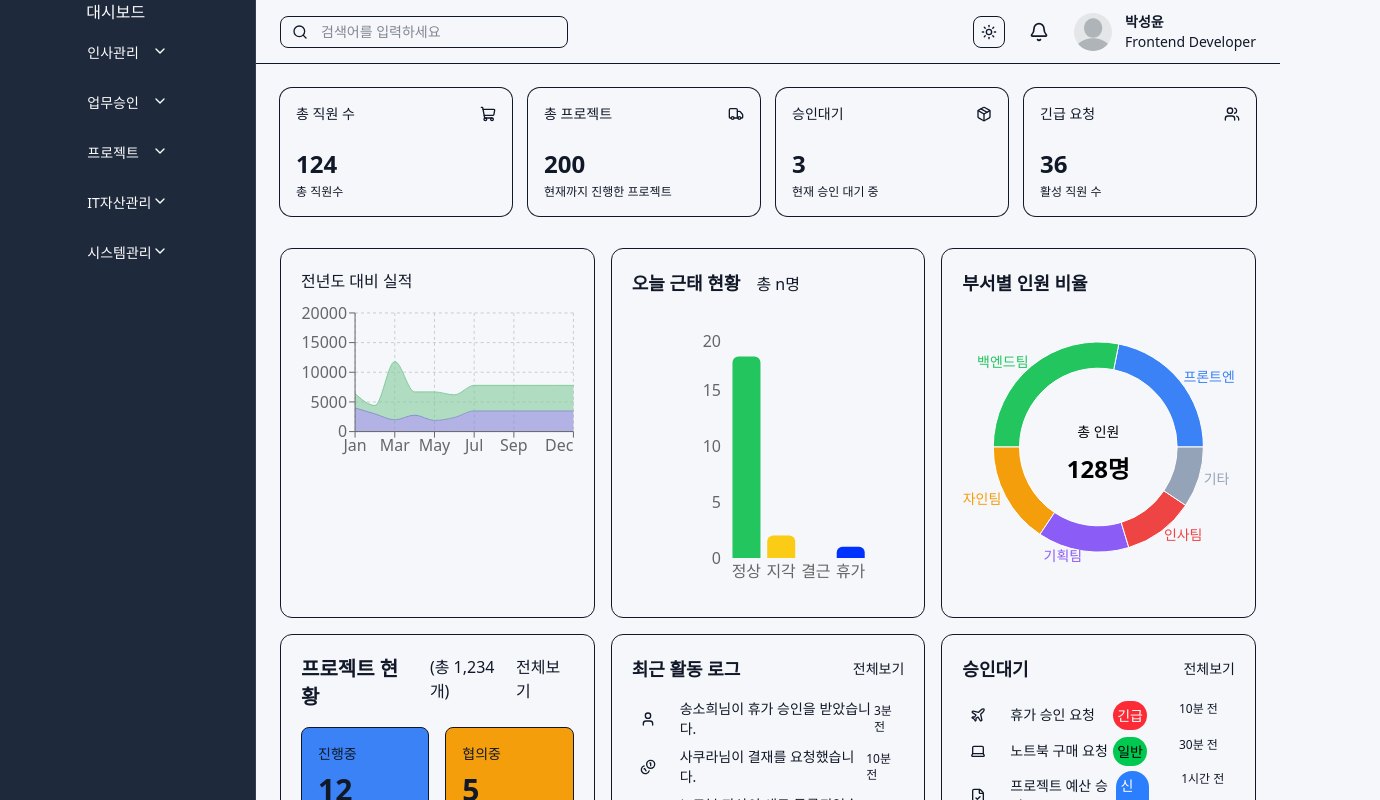
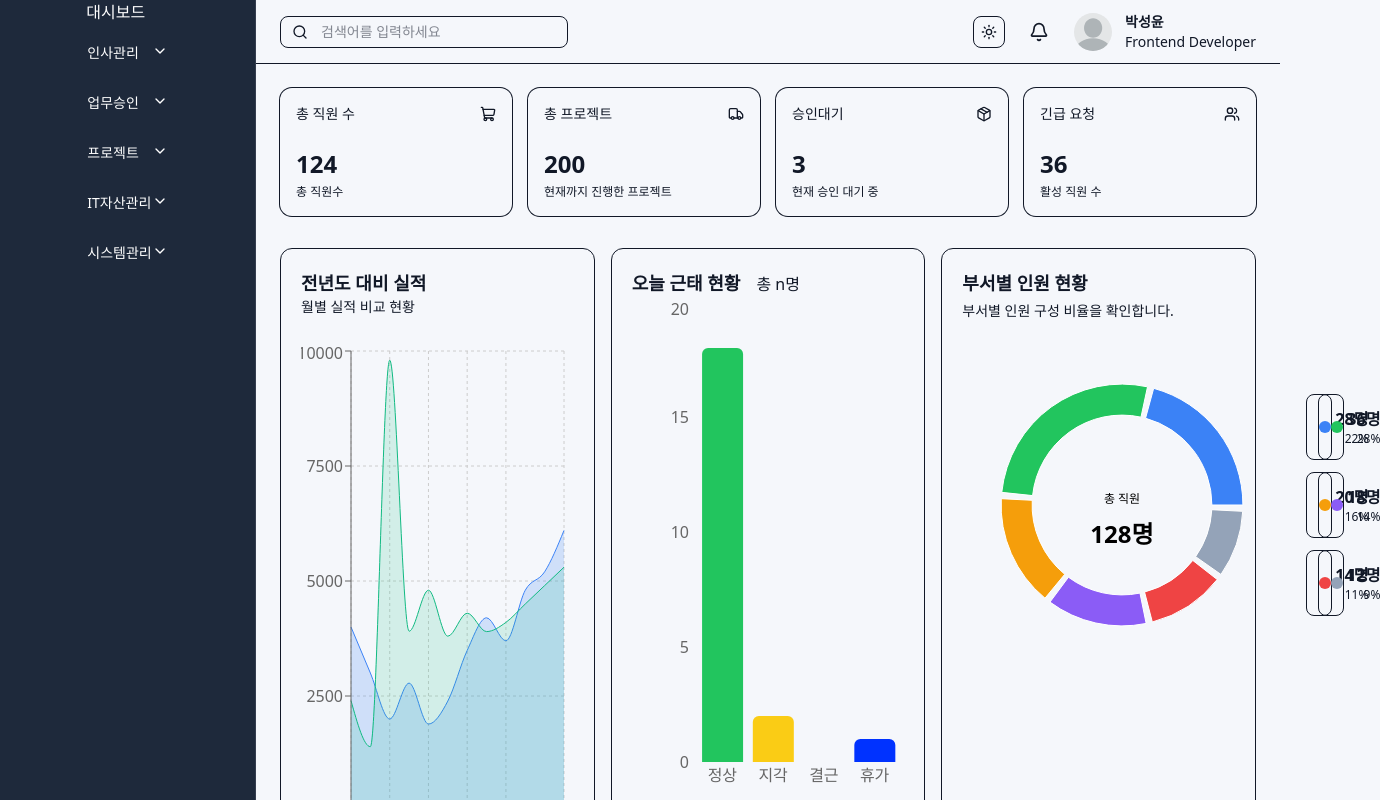
Before and after one commit to psy0821-k/erp-system, a Next.js app: page / in a window 1280 px wide. Shown: the top 800 px of the page, 1380 px wide, since content can reach past the window. Built offline with nearby package versions, Linux system fonts and the light colour scheme; some icons are missing.

Commit message:
fix: 초기 너비 높이값 설정

```diff
--- a/src/app/(dashboard)/page.tsx
+++ b/src/app/(dashboard)/page.tsx
@@ -8,10 +8,9 @@ import PartChart from '@/components/dashboard/part-chart';
 import ProjectChart from '@/components/dashboard/project-chart';
 import RecentLog from '@/components/dashboard/recent-log';
 import ApprovalBoard from '@/components/dashboard/approval-board';
-// import NoticeBoard from '@/components/dashboard/notice-board';
+import NoticeBoard from '@/components/dashboard/notice-board';
 import TodaySchedule from '@/components/dashboard/todaySchedule';
 import AssetBoard from '@/components/dashboard/asset-board';
-import QuickMoveBoard from '@/components/dashboard/quickMove';
 
 const stats = [
   {
@@ -56,10 +55,9 @@ export default function DashboardPage() {
         <ProjectChart />
         <RecentLog />
         <ApprovalBoard />
-        {/* <NoticeBoard /> */}
+        <NoticeBoard />
         <TodaySchedule />
         <AssetBoard />
-        <QuickMoveBoard />
       </section>
     </Fragment>
   );
--- a/src/components/dashboard/attendance-chart.tsx
+++ b/src/components/dashboard/attendance-chart.tsx
@@ -32,8 +32,8 @@ export default function AttendanceCharts() {
         <h2 className="text-lg font-semibold">오늘 근태 현황</h2>
         <span>총 {'n'}명</span>
       </div>
-      <div className="p-8 h-full w-full">
-        <ResponsiveContainer width="100%" height="100%">
+      <div className=" w-full sm:h-65 md:h-80 xl:h-125">
+        <ResponsiveContainer width="100%" height="100%" initialDimension={{ width: 1, height: 1 }}>
           <BarChart data={todayAttendanceData}>
             <XAxis dataKey="status" tickLine={false} axisLine={false} />
 
--- a/src/components/dashboard/part-chart.tsx
+++ b/src/components/dashboard/part-chart.tsx
@@ -1,7 +1,6 @@
 'use client';
 
-import { Pie, PieChart, Tooltip, Label, LabelList } from 'recharts';
-import { RechartsDevtools } from '@recharts/devtools';
+import { Pie, PieChart, ResponsiveContainer, Tooltip, Label, Cell } from 'recharts';
 
 const departmentData = [
   { name: '프론트엔드팀', value: 28, fill: '#3b82f6' },
@@ -17,28 +16,28 @@ export default function DepartmentPieChart() {
 
   return (
     <article className="rounded-xl border bg-background p-5">
-      <h2 className="text-lg font-semibold">부서별 인원 비율</h2>
-      <PieChart
-        style={{
-          width: '100%',
-          height: '300px',
-          maxWidth: '500px',
-          aspectRatio: 1,
-          margin: 'auto',
-        }}
-        responsive
-      >
-        <Pie data={departmentData} dataKey="value" nameKey="name" cx="50%" cy="50%" innerRadius="60%" outerRadius="80%" isAnimationActive={false}>
-          <LabelList dataKey="name" position="outside" className="fill-foreground text-sm" />
+      <header>
+        <h2 className="text-lg font-semibold">부서별 인원 현황</h2>
+        <p className="mt-1 text-sm text-muted-foreground">부서별 인원 구성 비율을 확인합니다.</p>
+      </header>
+
+      <div className="mt-6 grid gap-6 lg:grid-cols-[320px_1fr]">
+        <div className="h-70 w-full lg:h-80">
+          <ResponsiveContainer width="100%" height="100%" initialDimension={{ width: 1, height: 1 }}>
+            <PieChart>
+              <Pie data={departmentData} dataKey="value" nameKey="name" cx="50%" cy="50%" innerRadius="58%" outerRadius="78%" paddingAngle={3}>
+                {departmentData.map(item => (
+                  <Cell key={item.name} fill={item.fill} />
+                ))}
 
                 <Label
                   position="center"
                   content={() => (
                     <text x="50%" y="50%" textAnchor="middle" dominantBaseline="middle" className="fill-foreground">
-                <tspan x="50%" dy="-1em" className="text-sm">
-                  총 인원
+                      <tspan x="50%" dy="-0.4em" className="text-xs">
+                        총 직원
                       </tspan>
-                <tspan x="50%" dy="1.6em" className="text-2xl font-bold">
+                      <tspan x="50%" dy="1.5em" className="text-2xl font-bold">
                         {total}명
                       </tspan>
                     </text>
@@ -47,9 +46,30 @@ export default function DepartmentPieChart() {
               </Pie>
 
               <Tooltip />
+            </PieChart>
+          </ResponsiveContainer>
+        </div>
 
-        <RechartsDevtools />
-      </PieChart>
+        <ul className="grid content-center gap-3 sm:grid-cols-2">
+          {departmentData.map(item => {
+            const percent = Math.round((item.value / total) * 100);
+
+            return (
+              <li key={item.name} className="flex items-center justify-between gap-4 rounded-lg border bg-card p-3">
+                <div className="flex min-w-0 items-center gap-3">
+                  <span className="h-3 w-3 shrink-0 rounded-full" style={{ backgroundColor: item.fill }} />
+                  <span className="truncate font-medium">{item.name}</span>
+                </div>
+
+                <div className="shrink-0 text-right">
+                  <p className="font-semibold">{item.value}명</p>
+                  <p className="text-xs text-muted-foreground">{percent}%</p>
+                </div>
+              </li>
+            );
+          })}
+        </ul>
+      </div>
     </article>
   );
 }
--- a/src/components/dashboard/sales-chart.tsx
+++ b/src/components/dashboard/sales-chart.tsx
@@ -1,98 +1,55 @@
 'use client';
 
-import { AreaChart, Area, XAxis, YAxis, CartesianGrid, Tooltip } from 'recharts';
-import { RechartsDevtools } from '@recharts/devtools';
+import { AreaChart, Area, XAxis, YAxis, CartesianGrid, Tooltip, ResponsiveContainer } from 'recharts';
 
-// #region Sample data
 const data = [
-  {
-    name: 'Jan',
-    uv: 4000,
-    pv: 2400,
-  },
-  {
-    name: 'Fab',
-    uv: 3000,
-    pv: 1398,
-  },
-  {
-    name: 'Mar',
-    uv: 2000,
-    pv: 9800,
-  },
-  {
-    name: 'Apr',
-    uv: 2780,
-    pv: 3908,
-  },
-  {
-    name: 'May',
-    uv: 1890,
-    pv: 4800,
-  },
-  {
-    name: 'Jun',
-    uv: 2390,
-    pv: 3800,
-  },
-  {
-    name: 'Jul',
-    uv: 3490,
-    pv: 4300,
-  },
-  {
-    name: 'Aug',
-    uv: 3490,
-    pv: 4300,
-  },
-  {
-    name: 'Sep',
-    uv: 3490,
-    pv: 4300,
-  },
-  {
-    name: 'Oct',
-    uv: 3490,
-    pv: 4300,
-  },
-  {
-    name: 'Nov',
-    uv: 3490,
-    pv: 4300,
-  },
-  {
-    name: 'Dec',
-    uv: 3490,
-    pv: 4300,
-  },
+  { month: '1월', current: 4000, previous: 2400 },
+  { month: '2월', current: 3000, previous: 1398 },
+  { month: '3월', current: 2000, previous: 9800 },
+  { month: '4월', current: 2780, previous: 3908 },
+  { month: '5월', current: 1890, previous: 4800 },
+  { month: '6월', current: 2390, previous: 3800 },
+  { month: '7월', current: 3490, previous: 4300 },
+  { month: '8월', current: 4200, previous: 3900 },
+  { month: '9월', current: 3700, previous: 4100 },
+  { month: '10월', current: 4800, previous: 4500 },
+  { month: '11월', current: 5200, previous: 4900 },
+  { month: '12월', current: 6100, previous: 5300 },
 ];
 
-// #endregion
-const StackedAreaChart = () => {
+export default function PerformanceChart() {
   return (
     <article className="rounded-xl border bg-background p-5">
-      <h2>전년도 대비 실적</h2>
+      <header className="mb-6">
+        <h2 className="text-lg font-semibold">전년도 대비 실적</h2>
+        <p className="text-sm text-muted-foreground">월별 실적 비교 현황</p>
+      </header>
+
+      <div className=" w-full sm:h-65 md:h-80 xl:h-125">
+        <ResponsiveContainer width="100%" height="100%" initialDimension={{ width: 1, height: 1 }}>
           <AreaChart
-        style={{ width: '100%', maxWidth: '700px', maxHeight: '70vh', aspectRatio: 1.618 }}
-        responsive
             data={data}
             margin={{
-          top: 20,
-          right: 0,
+              top: 10,
+              right: 10,
               left: 0,
               bottom: 0,
             }}
           >
             <CartesianGrid strokeDasharray="3 3" />
-        <XAxis dataKey="name" niceTicks="snap125" />
-        <YAxis width="auto" niceTicks="snap125" />
+
+            <XAxis dataKey="month" />
+
+            <YAxis width={50} />
+
             <Tooltip />
-        <Area type="monotone" dataKey="uv" stackId="1" stroke="#8884d8" fill="#8884d8" />
-        <Area type="monotone" dataKey="pv" stackId="1" stroke="#82ca9d" fill="#82ca9d" />
-        <RechartsDevtools />
+
+            <Area type="monotone" dataKey="current" name="올해" stroke="var(--chart-blue)" fill="var(--chart-blue)" fillOpacity={0.2} />
+
+            <Area type="monotone" dataKey="previous" name="작년" stroke="var(--chart-green)" fill="var(--chart-green)" fillOpacity={0.15} />
           </AreaChart>
+        </ResponsiveContainer>
+      </div>
     </article>
   );
-};
-
-export default StackedAreaChart;
+}
```
Lines whose indentation alone changed are shown as unchanged.
